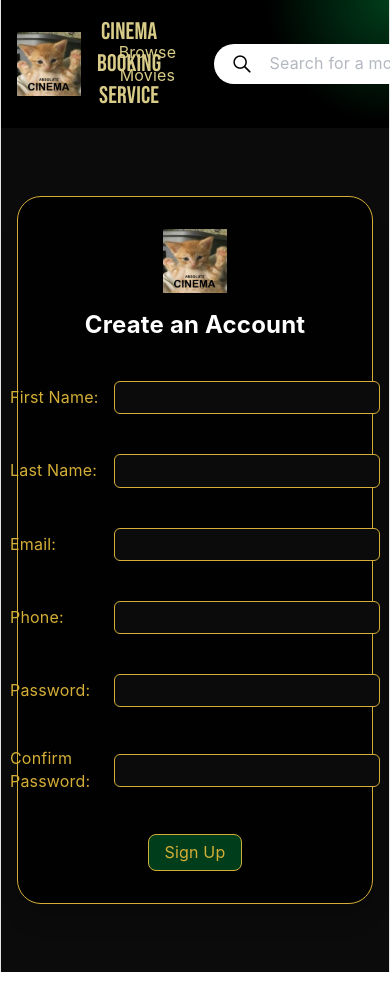
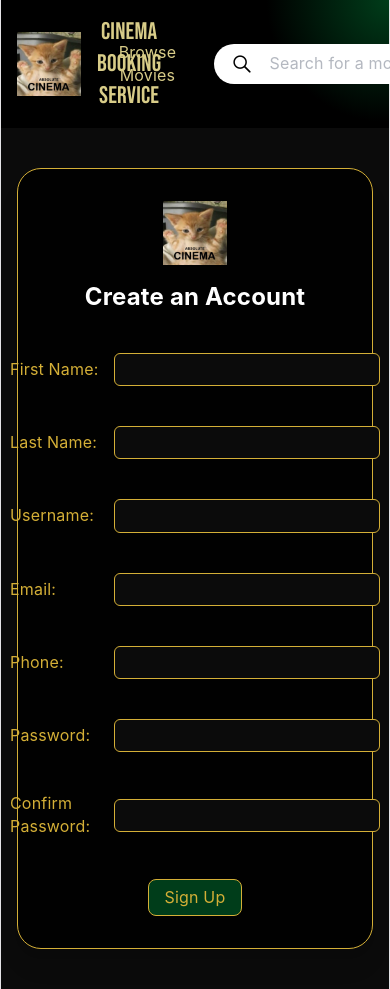
Before and after one commit to lunaaria108/Cinema-E-booking-System, a React (Vite) app in the folder Movie/: page /signup in a window 390 px wide. Shown: the top 989 px of the page. Built offline with nearby package versions, Linux system fonts and the light colour scheme.

Commit message:
Add phone number support to registration

```diff
--- a/Movie/src/components/SignUpPage.jsx
+++ b/Movie/src/components/SignUpPage.jsx
@@ -1,90 +1,189 @@
-import React, { useState } from 'react';
-import NavBar from './NavBar';
+import React, { useState } from "react";
+import NavBar from "./NavBar";
 import logo from "../assets/logo.jpg";
-import LoginModal from './LoginModal';
+import LoginModal from "./LoginModal";
 
 const handleSubmit = async (event) => {
     event.preventDefault();
 
     const formData = new FormData(event.currentTarget);
 
-    const user ={
-        firstname: formData.get('firstname'),
-        lastname: formData.get('lastname'),
-        email: formData.get('email'),
-        phone: formData.get('phone'),
-        password: formData.get('password'),
-        confirmPassword: formData.get('confirmPassword'),
+    const user = {
+        firstname: formData.get("firstname"),
+        lastname: formData.get("lastname"),
+        username: formData.get("username"),
+        email: formData.get("email"),
+        phoneNumber: formData.get("phoneNumber"),
+        password: formData.get("password"),
+        confirmPassword: formData.get("confirmPassword"),
     };
 
-    const response = await fetch('http://localhost:8080/api/auth/register', {
-        method: 'POST',
+    try {
+        const response = await fetch(
+            "http://localhost:8080/api/auth/register",
+            {
+                method: "POST",
                 headers: {
-            'Content-Type': 'application/json'
+                    "Content-Type": "application/json",
                 },
-        body: JSON.stringify(user)
-    });
+                body: JSON.stringify(user),
+            }
+        );
+
+        const responseText = await response.text();
 
         if (response.ok) {
-        alert('Account Created!');
+            alert("Account created! Please check your email to verify it.");
+            event.currentTarget.reset();
         } else {
-        const error = await response.text();
-        alert(error);
+            alert(responseText || "Unable to create account.");
         }
+    } catch (error) {
+        console.error("Registration request failed:", error);
+        alert("Unable to connect to the backend.");
     }
-
+};
 
 export default function SignUpPage() {
     const [showLogIn, setShowLogIn] = useState(false);
 
     return (
         <>
-            <NavBar booking={true} isSignUpPage={true} onLogIn={() => setShowLogIn(true)} />
+            <NavBar
+                booking={true}
+                isSignUpPage={true}
+                onLogIn={() => setShowLogIn(true)}
+            />
 
             <div className="min-h-screen flex flex-col items-center justify-center bg-[#0b0b0b] px-4">
-                <div className="w-full max-w-lg min-h-[600px] rounded-3xl border-1 border-[#D4AF37] bg-black/90 p-8 shadow-xl flex justify-center items-center
-                flex-col mt-10 mb-10">
+                <div
+                    className="w-full max-w-lg min-h-[600px] rounded-3xl border-1 border-[#D4AF37]
+                    bg-black/90 p-8 shadow-xl flex justify-center items-center flex-col mt-10 mb-10"
+                >
                     <div className="flex flex-col items-center gap-4">
-                        <img src={logo} alt="Logo" className="h-16 w-16" />
+                        <img
+                            src={logo}
+                            alt="Logo"
+                            className="h-16 w-16"
+                        />
 
                         <p className="text-2xl font-bold text-white">
                             Create an Account
                         </p>
                     </div>
 
-                    <form className="flex flex-col items-start justify-start gap-10 mt-10" onSubmit={handleSubmit}>
+                    <form
+                        className="flex flex-col items-start justify-start gap-10 mt-10"
+                        onSubmit={handleSubmit}
+                    >
                         <div className="flex items-center">
-                            <label htmlFor="firstname" className=" w-24 text-[#D4AF37] text-left">
+                            <label
+                                htmlFor="firstname"
+                                className="w-24 text-[#D4AF37] text-left"
+                            >
                                 First Name:
                             </label>
-                            <input type="text" id="firstname" name="firstname" required className="bg-[#0b0b0b] border border-[#D4AF37] rounded-md px-2 py-1 ml-2" />
+
+                            <input
+                                type="text"
+                                id="firstname"
+                                name="firstname"
+                                required
+                                className="bg-[#0b0b0b] border border-[#D4AF37] rounded-md px-2 py-1 ml-2"
+                            />
                         </div>
+
                         <div className="flex items-center">
-                            <label htmlFor="lastname" className=" w-24 text-[#D4AF37] text-left">
+                            <label
+                                htmlFor="lastname"
+                                className="w-24 text-[#D4AF37] text-left"
+                            >
                                 Last Name:
                             </label>
-                            <input type="text" id="lastname" name="lastname" required className="bg-[#0b0b0b] border border-[#D4AF37] rounded-md px-2 py-1 ml-2" />
+
+                            <input
+                                type="text"
+                                id="lastname"
+                                name="lastname"
+                                required
+                                className="bg-[#0b0b0b] border border-[#D4AF37] rounded-md px-2 py-1 ml-2"
+                            />
                         </div>
+
                         <div className="flex items-center">
-                            <label htmlFor="email" className=" w-24 text-[#D4AF37] text-left">
+                            <label
+                                htmlFor="username"
+                                className="w-24 text-[#D4AF37] text-left"
+                            >
+                                Username:
+                            </label>
+
+                            <input
+                                type="text"
+                                id="username"
+                                name="username"
+                                required
+                                className="bg-[#0b0b0b] border border-[#D4AF37] rounded-md px-2 py-1 ml-2"
+                            />
+                        </div>
+
+                        <div className="flex items-center">
+                            <label
+                                htmlFor="email"
+                                className="w-24 text-[#D4AF37] text-left"
+                            >
                                 Email:
                             </label>
-                            <input type="email" id="email" name="email" required className="bg-[#0b0b0b] border border-[#D4AF37] rounded-md px-2 py-1 ml-2" />
+
+                            <input
+                                type="email"
+                                id="email"
+                                name="email"
+                                required
+                                className="bg-[#0b0b0b] border border-[#D4AF37] rounded-md px-2 py-1 ml-2"
+                            />
                         </div>
+
                         <div className="flex items-center">
-                            <label htmlFor="phone" className=" w-24 text-[#D4AF37] text-left">
+                            <label
+                                htmlFor="phoneNumber"
+                                className="w-24 text-[#D4AF37] text-left"
+                            >
                                 Phone:
                             </label>
-                            <input type="phone" id="phone" name="phone" required className="bg-[#0b0b0b] border border-[#D4AF37] rounded-md px-2 py-1 ml-2" />
+
+                            <input
+                                type="tel"
+                                id="phoneNumber"
+                                name="phoneNumber"
+                                required
+                                className="bg-[#0b0b0b] border border-[#D4AF37] rounded-md px-2 py-1 ml-2"
+                            />
                         </div>
+
                         <div className="flex items-center">
-                            <label htmlFor="password" className=" w-24 text-[#D4AF37] text-left">
+                            <label
+                                htmlFor="password"
+                                className="w-24 text-[#D4AF37] text-left"
+                            >
                                 Password:
                             </label>
-                            <input type="password" id="password" name="password" required className="bg-[#0b0b0b] border border-[#D4AF37] rounded-md px-2 py-1 ml-2" />
+
+                            <input
+                                type="password"
+                                id="password"
+                                name="password"
+                                minLength={8}
+                                required
+                                className="bg-[#0b0b0b] border border-[#D4AF37] rounded-md px-2 py-1 ml-2"
+                            />
                         </div>
+
                         <div className="flex items-center">
-                            <label htmlFor="confirmPassword" className=" w-24 text-[#D4AF37] text-left">
+                            <label
+                                htmlFor="confirmPassword"
+                                className="w-24 text-[#D4AF37] text-left"
+                            >
                                 Confirm Password:
                             </label>
 
```
Lines whose indentation alone changed are shown as unchanged.
